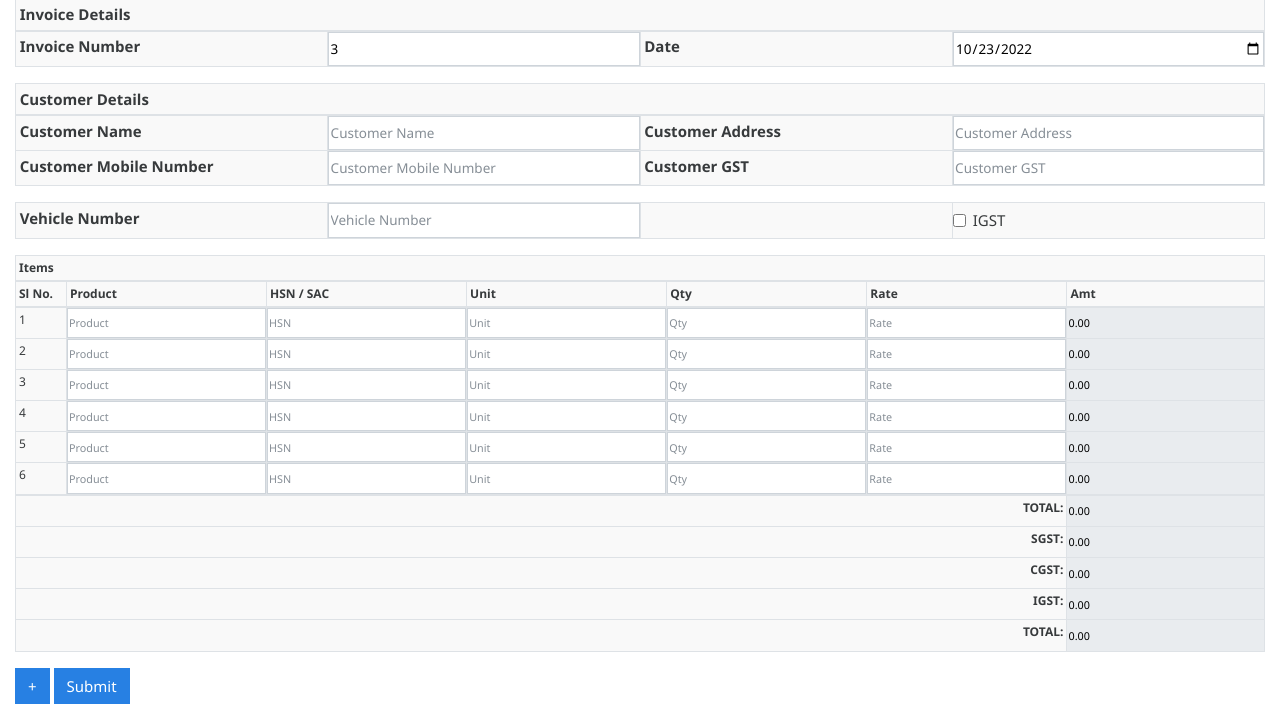
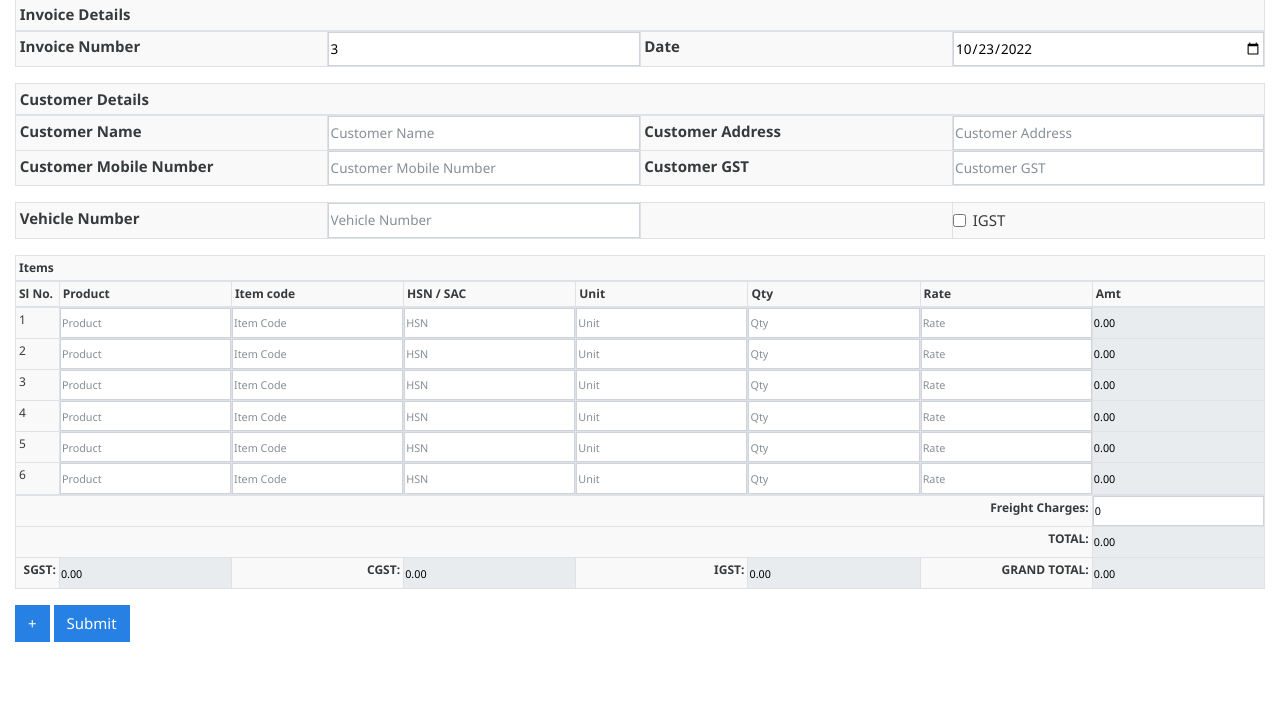
Before and after one commit to rushabhgandhi13/tarun-bill-2.0, a Django app: page /invoices/new in a window 1280 px wide. Shown: the part 100-804 px from the top of the page. After the commit the page ends 742 px from the top, so only its background shows below. Run offline with Django 3.2, Linux system fonts and the light colour scheme; a user stored in the database is signed in; data comes from the database, SQL or seed files in the repository; both versions use the stored data as it was after the commit; some libraries are stand-ins or nearby versions.

Commit message:
freight charges added

```diff
--- a/gstbillingapp/forms.py
+++ b/gstbillingapp/forms.py
@@ -13,7 +13,7 @@ class CustomerForm(ModelForm):
 class ProductForm(ModelForm):
      class Meta:
          model = Product
-         fields = ['product_name', 'product_hsn', 'product_unit', 'product_rate']
+         fields = ['product_name','item_code', 'product_hsn', 'product_unit', 'product_rate']
 
 
 class UserProfileForm(ModelForm):
--- a/gstbillingapp/static/gstbillingapp/js/main.js
+++ b/gstbillingapp/static/gstbillingapp/js/main.js
@@ -33,6 +33,11 @@ function update_invoice_totals() {
     $('input[name=invoice-amt-without-gst]').each(function(){
         sum_amt_without_gst += parseFloat($(this).val());
     });
+
+    $('input[name=invoice-freight-charges]').each(function(){
+        sum_amt_without_gst += parseFloat($(this).val());
+    });
+
     $('input[name=invoice-total-amt-without-gst]').val(sum_amt_without_gst.toFixed(2));
 
     if($('input[name=igstcheck]').is(':checked')){
@@ -76,7 +81,7 @@ function update_invoice_totals() {
 
 function initialize_auto_calculation(){
     update_amounts($('#invoice-form-items-table-body input[name=invoice-qty]:first'));
-    $('input[name=invoice-qty],  input[name=invoice-rate-without-gst]').change(function (){
+    $('input[name=invoice-qty],  input[name=invoice-rate-without-gst], input[name=invoice-freight-charges]').change(function (){
         update_amounts($(this));
     });
 }
@@ -85,6 +90,7 @@ function update_amounts(element){
     var product = element.parent().parent().find('input[name=invoice-product]').val();
     var qty = parseInt(element.parent().parent().find('input[name=invoice-qty]').val());
     var rate_without_gst = 0
+    // var freight = 0
     rate_without_gst = parseFloat(element.parent().parent().find('input[name=invoice-rate-without-gst]').val());
     // var gst_percentage = 18/
 
@@ -113,6 +119,7 @@ function update_amounts(element){
     // var amt_with_gst = amt_without_gst + cgst + sgst + igst;
 
     element.parent().parent().find('input[name=invoice-rate-without-gst]').val(rate_without_gst.toFixed(2));
+    // element.parent().parent().find('input[name=invoice-freight-charges]').val(freight.toFixed(2));
     element.parent().parent().find('input[name=invoice-amt-without-gst]').val(amt_without_gst.toFixed(2));
     // element.parent().parent().find('input[name=invoice-amt-sgst]').val(sgst.toFixed(2));
     // element.parent().parent().find('input[name=invoice-amt-cgst]').val(cgst.toFixed(2));
@@ -223,7 +230,7 @@ function product_result_click() {
     selected_item_input.parent().parent().find('input[name=invoice-hsn]').val(product_data_json['product_hsn']);
     selected_item_input.parent().parent().find('input[name=invoice-unit]').val(product_data_json['product_unit']);
     selected_item_input.parent().parent().find('input[name=invoice-rate-without-gst]').val(product_data_json['product_rate']);
-    selected_item_input.parent().parent().find('input[name=invoice-gst-percentage]').val(product_data_json['product_gst_percentage']);
+    selected_item_input.parent().parent().find('input[name=invoice-item-code]').val(product_data_json['item_code']);
 
     // $('#customer-address-input').val(customer_data_json['customer_address']);
     // $('#customer-phone-input').val(customer_data_json['customer_phone']);
@@ -278,7 +285,7 @@ function initialize_fuse_products () {
             maxPatternLength: 32,
             minMatchCharLength: 1,
             keys: [
-            "product_name",
+            "product_name","item_code"
             ]
         };
         fuse_products = new Fuse(data, fuse_product_options);
--- a/gstbillingapp/templates/gstbillingapp/invoice_create.html
+++ b/gstbillingapp/templates/gstbillingapp/invoice_create.html
@@ -78,6 +78,7 @@
 			<tr>
 				<th scope="col">Sl No.</th>
 				<th scope="col">Product</th>
+				<th scope="col">Item code</th>
 				<th scope="col">HSN / SAC</th>
 				<th scope="col">Unit</th>
 				<th scope="col">Qty</th>
@@ -91,6 +92,7 @@
 			<tr>
 				<td class="invoice-item-slno">1</td>
 				<td class="form-input-td"><input name="invoice-product" type="text" class="form-control product_search_area product_search_input" placeholder="Product"></td>
+				<td class="form-input-td"><input name="invoice-item-code" type="text" class="form-control" placeholder="Item Code"></td>
 				<td class="form-input-td"><input name="invoice-hsn" type="text" class="form-control" placeholder="HSN"></td>
 				<td class="form-input-td"><input name="invoice-unit" type="text" class="form-control" placeholder="Unit"></td>
 				<td class="form-input-td"><input name="invoice-qty" type="number" step="any" class="form-control" placeholder="Qty"></td>
@@ -101,23 +103,24 @@
 		</tbody>
 
 		<tr>
-			<td colspan="6" class="text-right"><strong>TOTAL:</strong></td>
+			<td colspan="7" class="text-right"><strong>Freight Charges:</strong></td>
+			<td class="form-input-td"><input name="invoice-freight-charges" type="number" step="any" class="form-control" value="0"></td>
+		</tr>
+		<tr>
+			<td colspan="7" class="text-right"><strong>TOTAL:</strong></td>
 			<td class="form-input-td"><input name="invoice-total-amt-without-gst" type="number" step="any" class="form-control" readonly></td>
 		</tr>
 		<tr>
-			<td colspan="6" class="text-right"><strong>SGST:</strong></td>
+			<td colspan="1" class="text-right"><strong>SGST:</strong></td>
 			<td class="form-input-td"><input name="invoice-total-amt-sgst" type="number" step="any" class="form-control" readonly></td>
-		</tr>
-		<tr>
-			<td colspan="6" class="text-right"><strong>CGST:</strong></td>
+
+			<td colspan="1" class="text-right"><strong>CGST:</strong></td>
 			<td class="form-input-td"><input name="invoice-total-amt-cgst" type="number" step="any" class="form-control" readonly></td>
-		</tr>
-		<tr>
-			<td colspan="6" class="text-right"><strong>IGST:</strong></td>
+
+			<td colspan="1" class="text-right"><strong>IGST:</strong></td>
 			<td class="form-input-td"><input name="invoice-total-amt-igst" type="number" step="any" class="form-control" readonly></td>
-		</tr>
-		<tr>
-			<td colspan="6" class="text-right"><strong>TOTAL:</strong></td>
+
+			<td colspan="1" class="text-right"><strong>GRAND TOTAL:</strong></td>
 			<td class="form-input-td"><input name="invoice-total-amt-with-gst" type="number" step="any" class="form-control" readonly></td>
 		</tr>
 
--- a/gstbillingapp/templates/gstbillingapp/product_edit.html
+++ b/gstbillingapp/templates/gstbillingapp/product_edit.html
@@ -16,6 +16,10 @@
 				<td class="form-input-td">{{product_form.product_name}}</td>
 			</tr>
 			<tr>
+				<th scope="row" class="text-right">Item Code:</th>
+				<td class="form-input-td">{{product_form.item_code}}</td>
+			</tr>
+			<tr>
 				<th scope="row" class="text-right">HSN:</th>
 				<td class="form-input-td">{{product_form.product_hsn}}</td>
 			</tr>
@@ -25,7 +29,7 @@
 			</tr>
 
 			<tr>
-				<th scope="row" class="text-right">Rate with GST:</th>
+				<th scope="row" class="text-right">Rate :</th>
 				<td class="form-input-td">{{product_form.product_rate}}</td>
 			</tr>
 		</tbody>
--- a/gstbillingapp/templates/gstbillingapp/products.html
+++ b/gstbillingapp/templates/gstbillingapp/products.html
@@ -18,6 +18,7 @@
 			<thead>
 				<tr>
 					<th>Product Name</th>
+					<th>Item code</th>
 					<th>HSN</th>
 					<th>Rate With GST</th>
 					<th>GST %</th>
@@ -29,6 +30,7 @@
 				{% for product in products %}
 				<tr>
 	 				<td>{{product.product_name}}</td>
+	 				<td>{{product.item_code}}</td>
 	 				<td>{{product.product_hsn}}</td>
 	 				<td>{{product.product_rate}}</td>
 	 				{% comment %} <td>{{product.product_gst_percentage}}</td> {% endcomment %}
```
Also changed, not shown: gstbillingdb.sqlite3.
